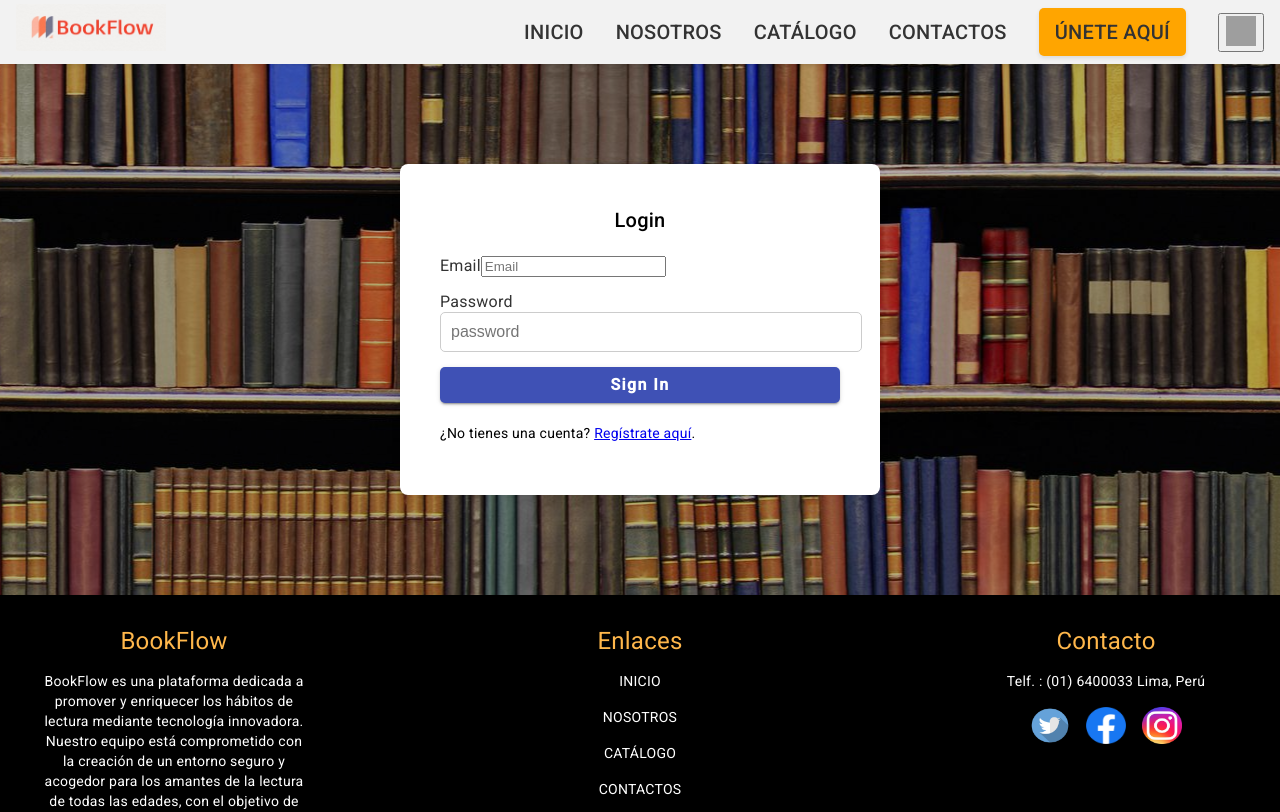
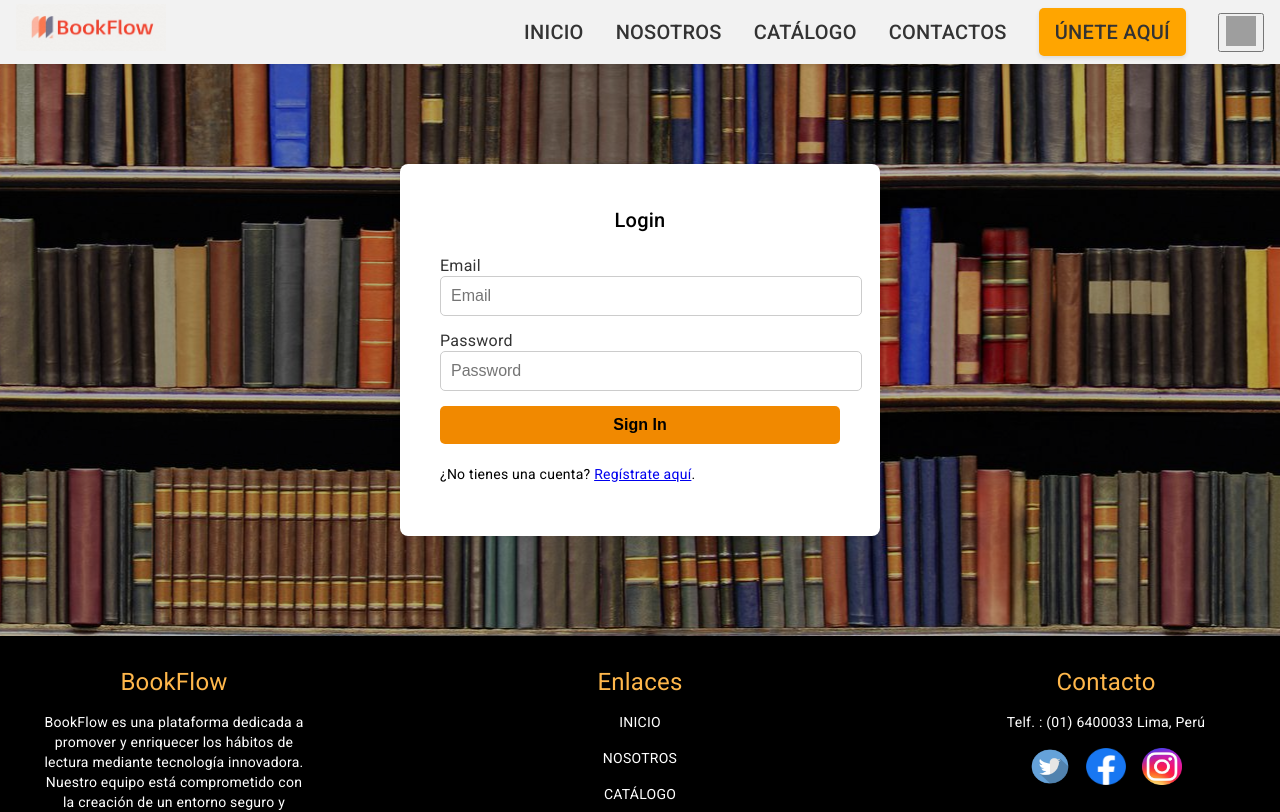
Before and after one commit to ReadWell-SW54-SI729/FRONT_END, an Angular app: page /home/iniciosesion in a window 1280 px wide. Shown: the top 812 px of the page. Built offline with nearby package versions, Linux system fonts and the light colour scheme; grey boxes are pictures that could not be loaded.

Commit message:
fix: Sign Up

```diff
--- a/src/app/bookflow/components/book-iniciosesion/iniciosesion/iniciosesion.component.css
+++ b/src/app/bookflow/components/book-iniciosesion/iniciosesion/iniciosesion.component.css
@@ -29,7 +29,7 @@ label {
   color: #333333;
 }
 
-input[type="text"],
+input[type="email"],
 input[type="password"] {
   width: 100%;
   padding: 10px;
--- a/src/app/bookflow/components/book-iniciosesion/iniciosesion/iniciosesion.component.html
+++ b/src/app/bookflow/components/book-iniciosesion/iniciosesion/iniciosesion.component.html
@@ -8,10 +8,10 @@
     </div>
     <div class="input-group">
       <label for="password">Password</label>
-      <input type="password" placeholder="password" id="password" name="password" required formControlName="password">
+      <input type="password" placeholder="Password" id="password" name="password" required formControlName="password">
       <mat-error *ngIf="isInvalidControl(form, 'password')">{{ errorMessagesForControl(form, 'password')}}</mat-error>
     </div>
-    <button mat-raised-button color="primary">Sign In</button>
+    <button type="submit">Sign In</button>
     <!--<button mat-raised-button color="primary" [disabled]="form.invalid">Sign In</button>-->
   </form>
   <!--<div *ngIf="loginSuccess" class="success-message">
--- a/src/app/bookflow/components/book-registro/registro/registro.component.html
+++ b/src/app/bookflow/components/book-registro/registro/registro.component.html
@@ -25,6 +25,6 @@
   </form>
   <div class="login-link">
     <br>
-    <p>¿Ya tienes una cuenta? <a [routerLink]="['/home/iniciosesion']">Inicia sesión aquí</a>.</p>
+    <p>¿Ya tienes una cuenta? <a [routerLink]="['home/iniciosesion']">Inicia sesión aquí</a>.</p>
   </div>
 </div>
--- a/src/app/bookflow/components/book-registro/registro/registro.component.ts
+++ b/src/app/bookflow/components/book-registro/registro/registro.component.ts
@@ -27,7 +27,7 @@ export class RegistroComponent extends BaseFormComponent implements OnInit{
     this.form = this.builder.group({
       firstName: ['', Validators.required],
       lastName: ['', Validators.required],
-      username: ['', Validators.required],
+      email: ['', Validators.required],
       password: ['', Validators.required]
     })
   }
@@ -36,9 +36,9 @@ export class RegistroComponent extends BaseFormComponent implements OnInit{
     if(this.form.invalid) return;
     let firstName= this.form.value.firstName;
     let lastName= this.form.value.lastName;
-    let username= this.form.value.username;
+    let email= this.form.value.email;
     let password= this.form.value.password;
-    const signUpRequest = new SignUpRequest(username, password);
+    const signUpRequest = new SignUpRequest(firstName, lastName, email, password);
     this.authenticationService.signUp(signUpRequest);
     this.submitted = true;
   }
--- a/src/app/shared/model/sign-in.response.ts
+++ b/src/app/shared/model/sign-in.response.ts
@@ -1,12 +1,12 @@
 export class SignInResponse {
 
   public id: number;
-  public username: string;
+  public email: string;
   public token: string;
 
-  constructor(id: number, username: string, token: string) {
+  constructor(id: number, email: string, token: string) {
     this.token = token;
-    this.username = username;
+    this.email = email;
     this.id = id;
   }
 
--- a/src/app/shared/model/sign-up.request.ts
+++ b/src/app/shared/model/sign-up.request.ts
@@ -1,11 +1,15 @@
 export class SignUpRequest {
 
+  public firstName: string;
+  public lastName: string;
   public username: string;
   public password: string;
 
-  constructor(username: string, password: string) {
+  constructor(firstName: string, lastName:string, email: string, password: string) {
+    this.firstName = firstName;
+    this.lastName = lastName;
     this.password = password;
-    this.username = username;
+    this.username = email;
   }
 
 }
--- a/src/app/shared/model/sign-up.response.ts
+++ b/src/app/shared/model/sign-up.response.ts
@@ -1,10 +1,10 @@
 export class SignUpResponse {
 
   public id: number;
-  public username: string;
+  public email: string;
 
-  constructor(id: number, username: string) {
-    this.username = username;
+  constructor(id: number, email: string) {
+    this.email = email;
     this.id = id;
   }
 }
--- a/src/app/shared/services/authentication.service.ts
+++ b/src/app/shared/services/authentication.service.ts
@@ -40,7 +40,7 @@ export class AuthenticationService {
     return this.http.post<SignUpResponse>(`${this.basePath}/authentication/sign-up`, signUpRequest, this.httpOptions)
       .subscribe({
         next: (response) => {
-          console.log(`Signed up as ${response.username} with id: ${response.id}`);
+          console.log(`Signed up as ${response.email} with id: ${response.id}`);
           this.router.navigate(['/sign-in']).then();
         },
         error: (error) => {
@@ -62,9 +62,9 @@ export class AuthenticationService {
         next: (response) => {
           this.signedIn.next(true);
           this.signedInUserId.next(response.id);
-          this.signedInUsername.next(response.username);
+          this.signedInUsername.next(response.email);
           localStorage.setItem('token', response.token);
-          console.log(`Signed in as ${response.username} with token ${response.token}`);
+          console.log(`Signed in as ${response.email} with token ${response.token}`);
           this.router.navigate(['/']).then();
         },
         error: (error) => {
```
Also changed, not shown: src/app/app.module.ts (+7 -4 lines).
